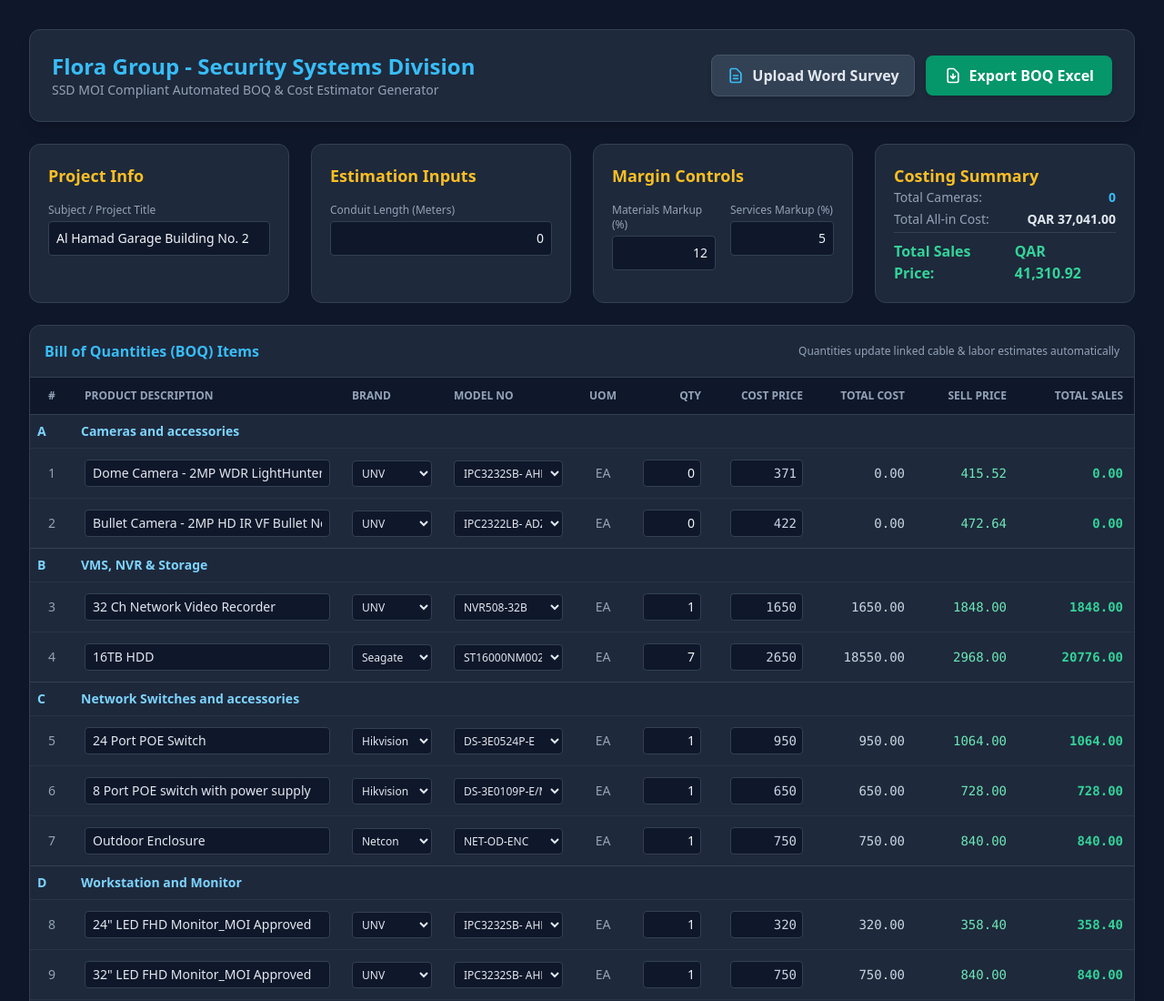
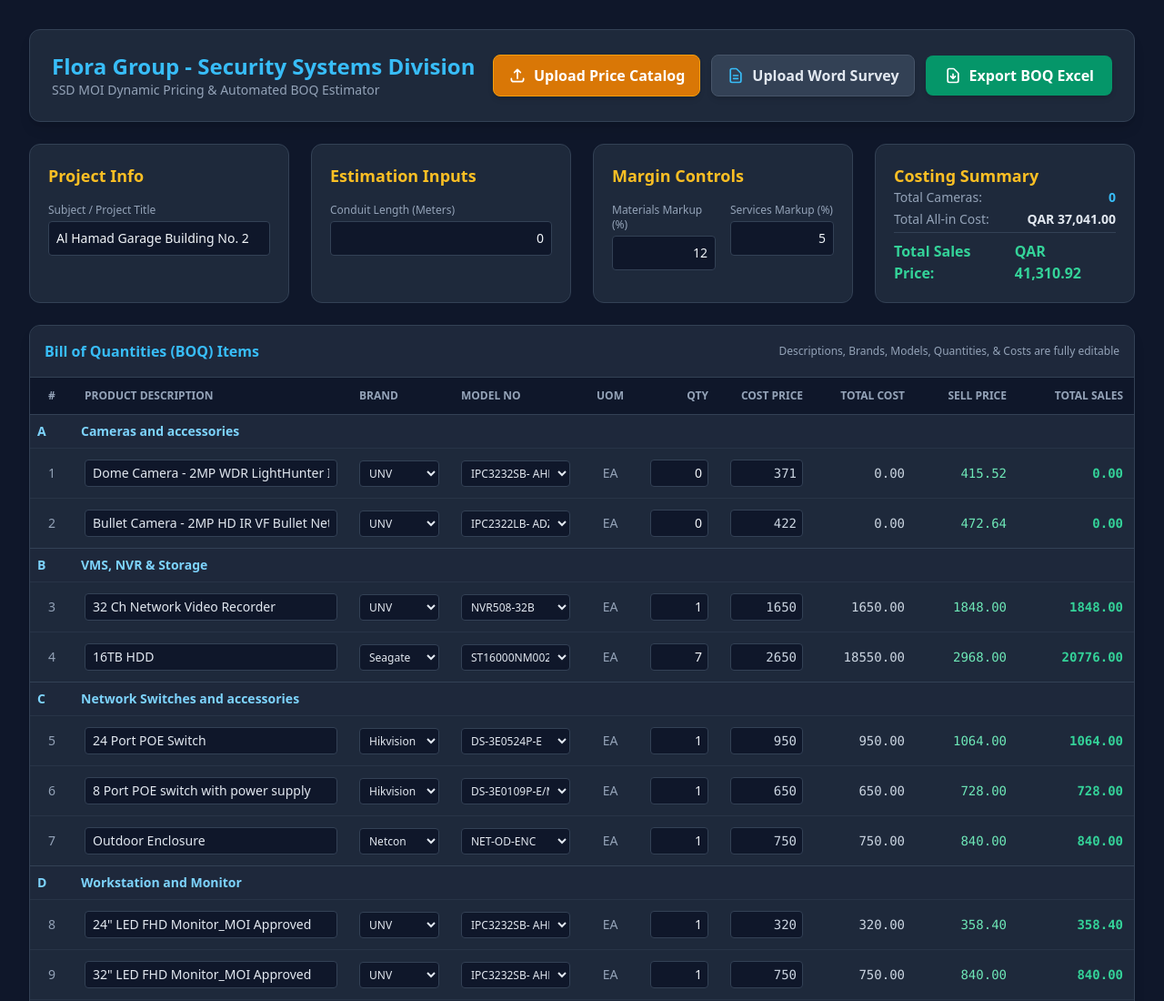
Before and after one commit to supperuser008-collab/costingsheet, a plain HTML site: page index.html in a window 1280 px wide. Shown: the top 1100 px of the page at 91% size. Drawn offline with nearby package versions, Linux system fonts and the light colour scheme.

Commit message:
Update index.html

```diff
--- a/index.html
+++ b/index.html
@@ -6,9 +6,9 @@
     <title>Flora Group - CCTV BOQ & Survey Estimator</title>
     <!-- Tailwind CSS -->
     <script src="https://cdn.tailwindcss.com"></script>
-    <!-- SheetJS CDN for Excel Generation -->
+    <!-- SheetJS CDN for Excel Upload/Export -->
     <script src="https://cdn.jsdelivr.net/npm/xlsx@0.18.5/dist/xlsx.full.min.js"></script>
-    <!-- Mammoth.js CDN for Word Document Parsing -->
+    <!-- Mammoth.js CDN for Word Parsing -->
     <script src="https://cdnjs.cloudflare.com/ajax/libs/mammoth/1.6.0/mammoth.browser.min.js"></script>
     <style>
         input[type=number]::-webkit-inner-spin-button,
@@ -18,14 +18,21 @@
 <body class="bg-slate-900 text-slate-100 min-h-screen p-4 md:p-8 font-sans">
 
     <div class="max-w-7xl mx-auto space-y-6">
-        <!-- Header -->
-        <header class="flex flex-col md:flex-row justify-between items-start md:items-center bg-slate-800 p-6 rounded-xl border border-slate-700 shadow-lg">
+        <!-- Header Controls -->
+        <header class="flex flex-col md:flex-row justify-between items-start md:items-center bg-slate-800 p-6 rounded-xl border border-slate-700 shadow-lg gap-4">
             <div>
                 <h1 class="text-2xl font-bold text-sky-400">Flora Group - Security Systems Division</h1>
-                <p class="text-sm text-slate-400">SSD MOI Compliant Automated BOQ & Cost Estimator Generator</p>
+                <p class="text-sm text-slate-400">SSD MOI Dynamic Pricing & Automated BOQ Estimator</p>
             </div>
 
-            <div class="flex items-center space-x-3 mt-4 md:mt-0">
+            <div class="flex flex-wrap items-center gap-3">
+                <!-- Price List Upload Button -->
+                <label class="bg-amber-600 hover:bg-amber-500 text-white font-semibold px-4 py-2.5 rounded-lg shadow-md transition-all cursor-pointer flex items-center space-x-2 border border-amber-500">
+                    <svg class="w-5 h-5" fill="none" stroke="currentColor" viewBox="0 0 24 24"><path stroke-linecap="round" stroke-linejoin="round" stroke-width="2" d="M4 16v1a3 3 0 003 3h10a3 3 0 003-3v-1m-4-8l-4-4m0 0L8 8m4-4v12"></path></svg>
+                    <span>Upload Price Catalog</span>
+                    <input type="file" id="priceListInput" accept=".xlsx, .xls" onchange="handlePriceListUpload(event)" class="hidden">
+                </label>
+
                 <!-- Word Upload Button -->
                 <label class="bg-slate-700 hover:bg-slate-600 text-slate-200 font-semibold px-4 py-2.5 rounded-lg shadow-md transition-all cursor-pointer flex items-center space-x-2 border border-slate-600">
                     <svg class="w-5 h-5 text-sky-400" fill="none" stroke="currentColor" viewBox="0 0 24 24"><path stroke-linecap="round" stroke-linejoin="round" stroke-width="2" d="M9 12h6m-6 4h6m2 5H7a2 2 0 01-2-2V5a2 2 0 012-2h5.586a1 1 0 01.707.293l5.414 5.414a1 1 0 01.293.707V19a2 2 0 01-2 2z"></path></svg>
@@ -41,7 +48,7 @@
             </div>
         </header>
 
-        <!-- Project, Margin & Conduit Input Control -->
+        <!-- Project & Margin Control -->
         <div class="grid grid-cols-1 md:grid-cols-4 gap-6">
             <div class="bg-slate-800 p-5 rounded-xl border border-slate-700 space-y-4">
                 <h2 class="text-lg font-semibold text-amber-400">Project Info</h2>
@@ -55,7 +62,7 @@
                 <h2 class="text-lg font-semibold text-amber-400">Estimation Inputs</h2>
                 <div>
                     <label class="block text-xs text-slate-400 mb-1">Conduit Length (Meters)</label>
-                    <input type="number" id="conduitMeters" value="0" min="0" placeholder="Open estimation" oninput="calculateBOQ()" class="w-full bg-slate-900 border border-slate-700 rounded p-2 text-sm text-right focus:border-sky-500 focus:outline-none">
+                    <input type="number" id="conduitMeters" value="0" min="0" oninput="calculateBOQ()" class="w-full bg-slate-900 border border-slate-700 rounded p-2 text-sm text-right focus:border-sky-500 focus:outline-none">
                 </div>
             </div>
 
@@ -78,7 +85,7 @@
                 <div class="space-y-1 text-sm">
                     <div class="flex justify-between">
                         <span class="text-slate-400">Total Cameras:</span>
-                        <span id="summaryTotalCams" class="font-bold text-sky-400">19</span>
+                        <span id="summaryTotalCams" class="font-bold text-sky-400">0</span>
                     </div>
                     <div class="flex justify-between">
                         <span class="text-slate-400">Total All-in Cost:</span>
@@ -96,7 +103,7 @@
         <div class="bg-slate-800 rounded-xl border border-slate-700 overflow-hidden shadow-lg">
             <div class="p-4 bg-slate-800/80 border-b border-slate-700 flex justify-between items-center">
                 <h3 class="font-semibold text-sky-400">Bill of Quantities (BOQ) Items</h3>
-                <span class="text-xs text-slate-400">Quantities update linked cable & labor estimates automatically</span>
+                <span class="text-xs text-slate-400">Descriptions, Brands, Models, Quantities, & Costs are fully editable</span>
             </div>
             <div class="overflow-x-auto">
                 <table class="w-full text-sm text-left border-collapse">
@@ -104,11 +111,11 @@
                         <tr>
                             <th class="p-3 w-12 text-center">#</th>
                             <th class="p-3">Product Description</th>
-                            <th class="p-3 w-24">Brand</th>
+                            <th class="p-3 w-28">Brand</th>
                             <th class="p-3 w-36">Model No</th>
                             <th class="p-3 w-16 text-center">UOM</th>
                             <th class="p-3 w-20 text-right">Qty</th>
-                            <th class="p-3 w-28 text-right">Cost Price</th>
+                            <th class="p-3 w-24 text-right">Cost Price</th>
                             <th class="p-3 w-28 text-right">Total Cost</th>
                             <th class="p-3 w-28 text-right">Sell Price</th>
                             <th class="p-3 w-32 text-right">Total Sales</th>
```
